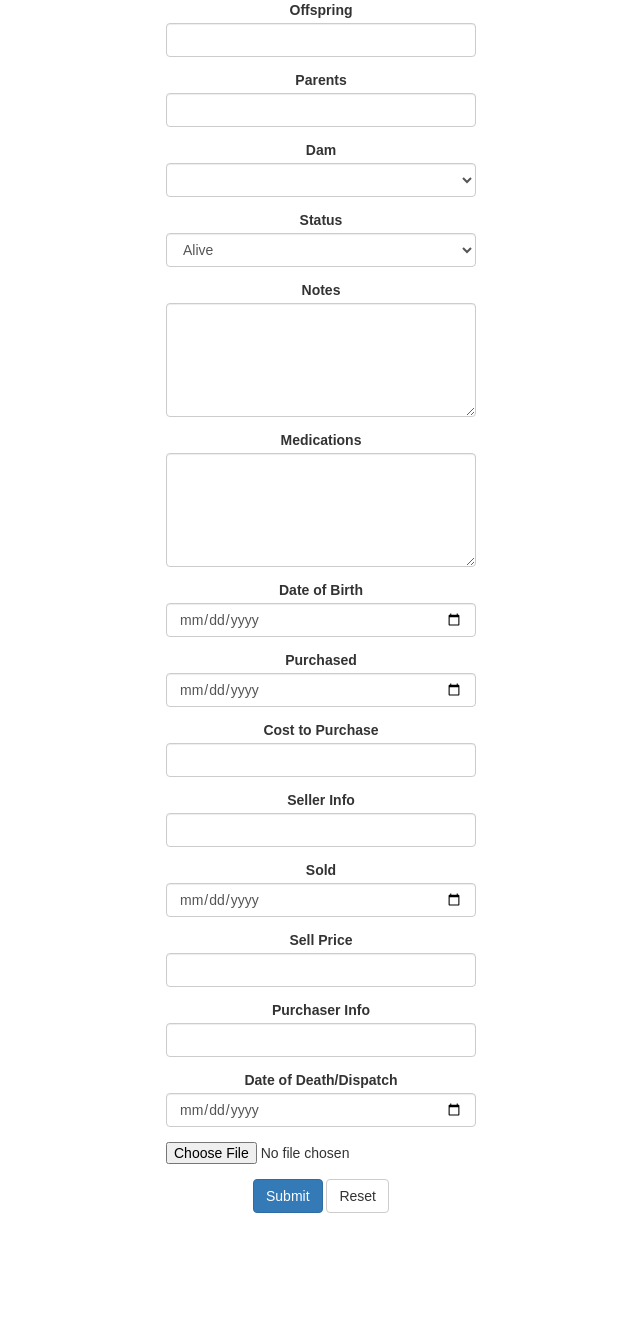
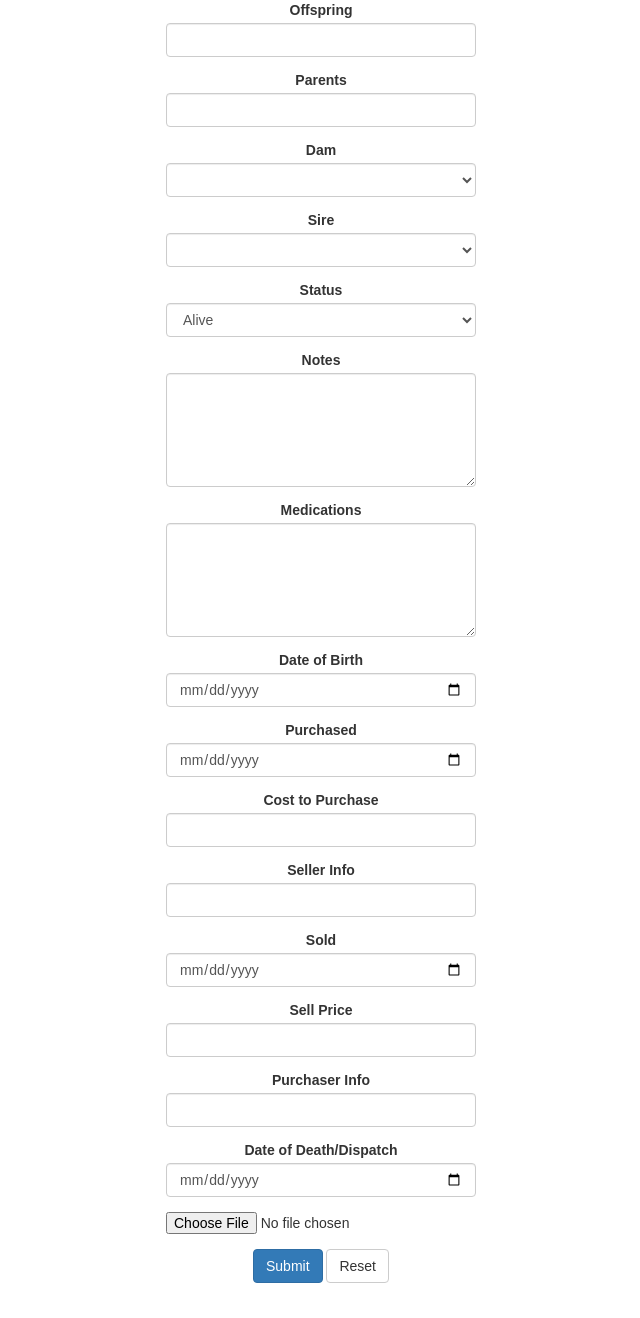
Before and after one commit to breekru/FarmApp, a PHP site: page /add_animal.php in a window 1280 px wide. Shown: the part 717-2035 px from the top of the page, without its empty margins (319-959 px from the left). Before the commit the page ends 1930 px from the top, so only its background shows below. Run offline with PHP 8.4, Linux system fonts and the light colour scheme; the visitor is signed in with stand-in values (Sample User, id 1); tables that the repository leaves empty or names only in its code hold one stand-in row (values such as "Sample post"); lists and menus that the app fills with data are empty.

Commit message:
dam/sire

```diff
--- a/add_animal.php
+++ b/add_animal.php
@@ -131,17 +131,36 @@ $cur_user = $_SESSION["username"];
             <select id="Dam" name="Dam" class="form-control">
             <?php
             //$sql = "SELECT `day_of_week` FROM `stats` WHERE `timeframe` = \"week\"";
-            $sql = "SELECT `name` FROM `animals` WHERE `gender` = \"Male\" && `user_id`='$cur_user'";
-            $result = mysqli_query($con,$sql);
+            $sql_dam = "SELECT `name` FROM `animals` WHERE `gender` = \"Female\" && `user_id`='$cur_user'";
+            $result_dam = mysqli_query($con,$sql_dam);
             $count=1;
-            while($row = mysqli_fetch_assoc($result)):;
+            while($row_dam = mysqli_fetch_assoc($result_dam)):;
             ?>
-                <option value="<?php echo $row["name"]; ?>"><?php echo $row["name"]; ?></option>
+                <option value="<?php echo $row_dam["name"]; ?>"><?php echo $row_dam["name"]; ?></option>
 
                 <?php
                 endwhile;
                 ?>
 </select>
+            </div>
+
+
+            <div class="form-group">
+            <label>Sire</label>
+            <select id="sire" name="sire" class="form-control">
+            <?php
+            //$sql = "SELECT `day_of_week` FROM `stats` WHERE `timeframe` = \"week\"";
+            $sql_sire = "SELECT `name` FROM `animals` WHERE `gender` = \"Male\" && `user_id`='$cur_user'";
+            $result_sire = mysqli_query($con,$sql_sire);
+            $count=1;
+            while($row_dam = mysqli_fetch_assoc($result_sire)):;
+            ?>
+                <option value="<?php echo $row_sire["name"]; ?>"><?php echo $row_sire["name"]; ?></option>
+
+                <?php
+                endwhile;
+                ?>
+            </select>
             </div>
 
             <div class="form-group">
```
